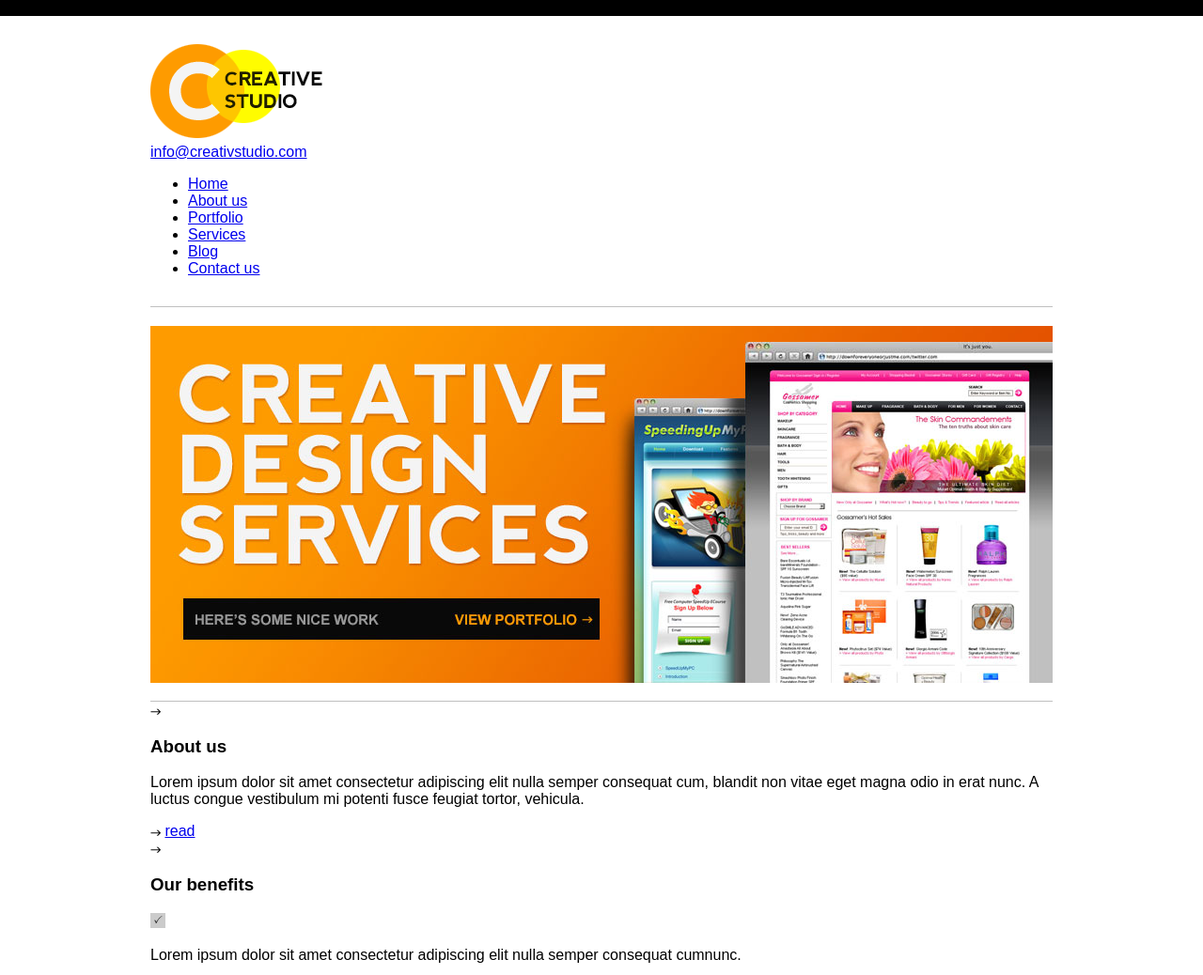
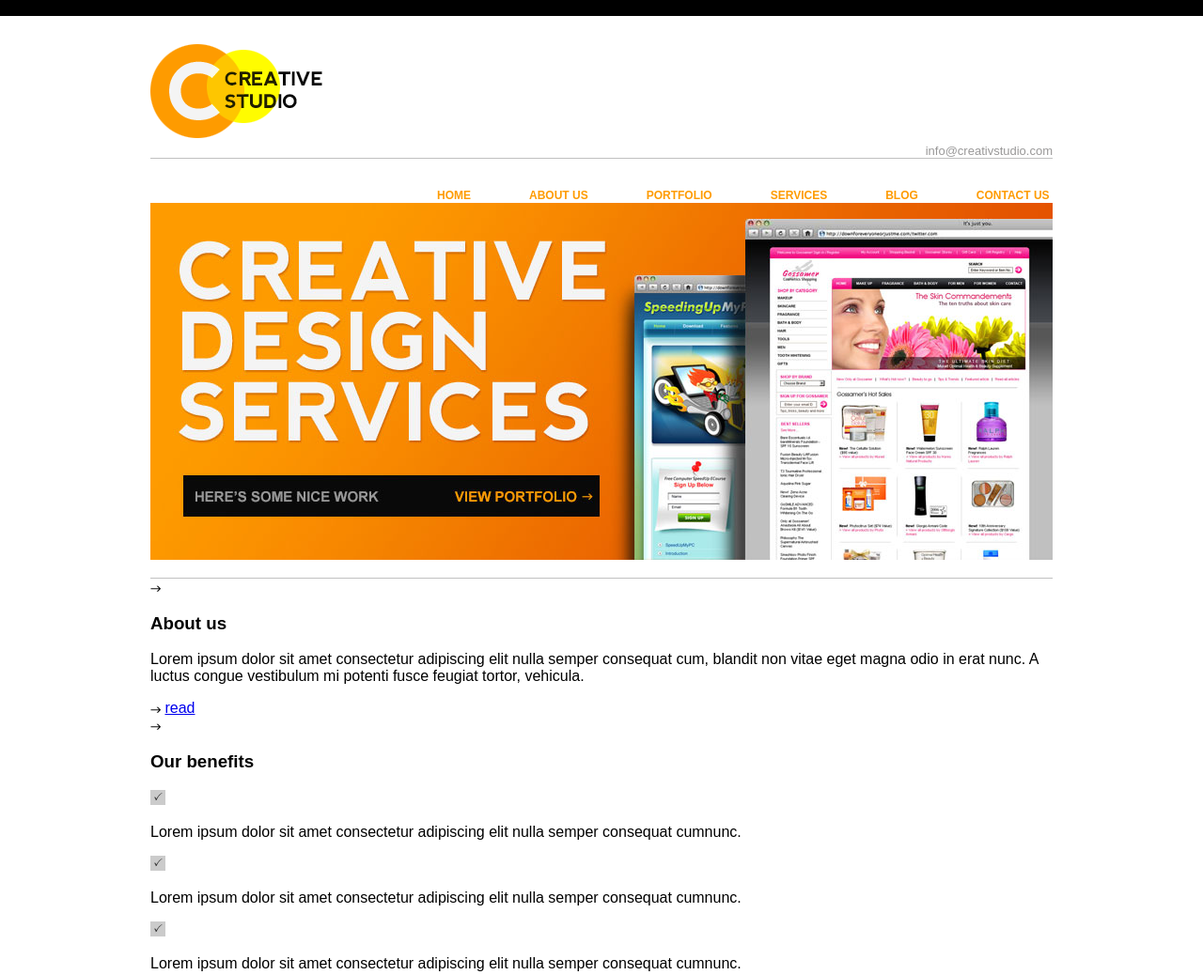
Before and after one commit to Kajoha/creativeStudio, a website: page index.html in a window 1280 px wide. Shown: the top 1038 px of the page at 94% size. Drawn offline with nearby package versions, Linux system fonts and the light colour scheme; files that its build step writes are made by us from their sources.

Commit message:
agregando estilos de navegación

```diff
--- /dev/null
+++ b/sass/partial/_navigation.scss
@@ -0,0 +1,37 @@
+#navigation {
+    float: right;
+    width: 655px;
+    position: relative;
+}
+
+#nav-email {
+    font-size: 13px;
+    color: #999898;
+    text-decoration: none;
+    position: absolute;
+    top: 0;
+    right: 0;
+}
+
+#nav-list {
+    list-style: none;
+    margin: 45px 0 0 0;
+    padding: 0;
+
+    li {
+        float: left;
+        margin-left: 62px;
+    }
+
+    li:first-child {
+        margin-left: 0;
+    }
+
+    a {
+        font-size: 12px;
+        font-weight: bold;
+        color: #fe9b00;
+        text-decoration: none;
+        text-transform: uppercase;
+    }
+}
--- a/sass/styles.scss
+++ b/sass/styles.scss
@@ -1,2 +1,3 @@
 // Iniciando sass desde cero
 @import 'partial/all';
+@import 'partial/navigation';
```
